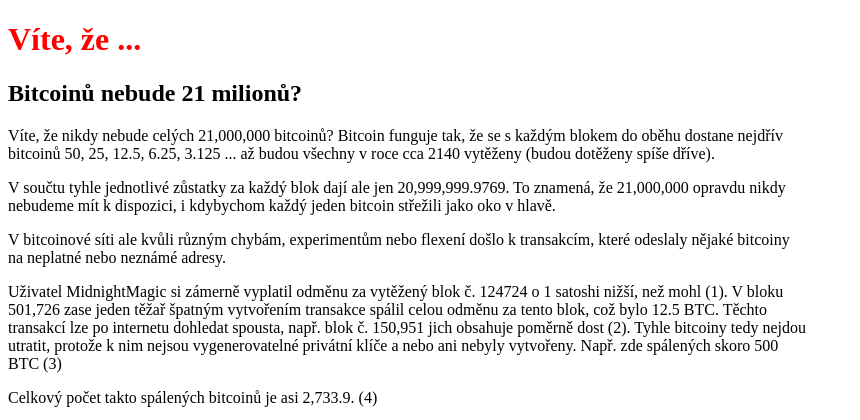
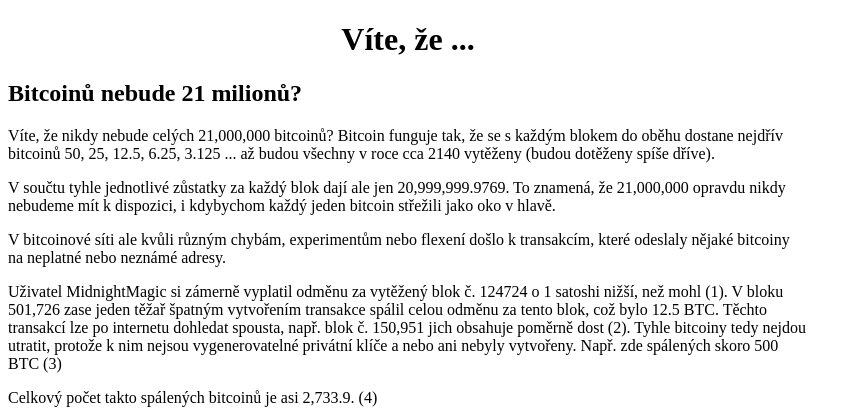
Before and after one commit to gorrdy/gorrdy.github.io, a PHP site: page / in a window 1280 px wide. Shown: the top 420 px of the page, without its empty margins (0-860 px from the left). Run offline with PHP 8.4, Linux system fonts and the light colour scheme.

Commit message:
Update styles.css

```diff
--- a/css/styles.css
+++ b/css/styles.css
@@ -4,5 +4,5 @@ body {
   display:block;
 }
 h1 {
-  color: red;
+  text-align:center;
 }
```
